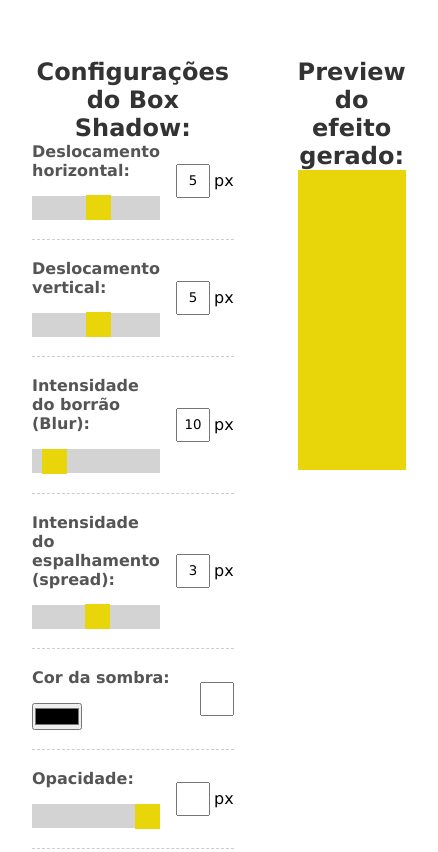
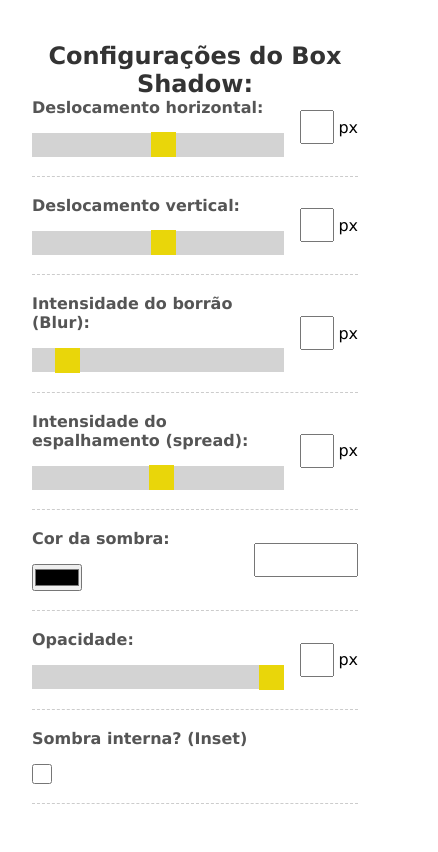
Before and after one commit to Lucaslandivar/shadow-box-generator, a plain HTML site: page index.html in a window 390 px wide. Shown: the top 852 px of the page, 438 px wide, since content can reach past the window. Drawn offline with Linux system fonts and the light colour scheme.

Commit message:
Setup for the new features.

```diff
--- a/CSS/styles.css
+++ b/CSS/styles.css
@@ -80,6 +80,17 @@ h2 {
     text-align: center;
 }
 
+/* *Novas funcionalidades */
+#color-value {
+    min-width: 100px;
+}
+
+#inset {
+    align-items: start;
+    height: 20px;
+    width: 20px;
+}
+
 /* *Preview */
 #box {
     width: 100%;
@@ -102,4 +113,36 @@ h2 {
     margin: 0 auto;
     border: 2px solid #e9d60a;
     padding: 1rem;
+    cursor: pointer;
 }
+
+#rules-area:hover {
+    background-color: #dfdfdf;
+}
+
+#copy-instructions {
+    font-family: italic;
+    margin-top: 1rem;
+}
+
+/* *Responsivo */
+@media(max-width: 425px) {
+    #box-shadow-generator {
+        flex-direction: column;
+    }
+
+    #controls-container,
+    #preview {
+        padding: 1rem 2rem;
+    }
+
+    #box {
+        width: 60%;
+        height: 200px;
+        margin: 0 auto;
+    }
+
+    #generated-rule {
+        margin-top: 2rem;
+    }
+}
--- a/JS/script.js
+++ b/JS/script.js
@@ -9,23 +9,33 @@ class BoxShadowGenerator {
         blurRef,
         spread,
         spreadRef,
+        color,
+        colorRef,
+        opacity,
+        opacityRef,
+        inset,
         previewBox,
         rule,
         webkitRule,
         mozRule
     ) {
-        this.horizontal = horizontal
-        this.horizontalRef = horizontalRef
-        this.vertical = vertical
-        this.verticalRef = verticalRef
-        this.blur = blur
-        this.blurRef = blurRef
-        this.spread = spread
-        this.spreadRef = spreadRef
-        this.previewBox = previewBox
-        this.rule = rule
-        this.webkitRule = webkitRule
-        this.mozRule = mozRule
+        this.horizontal = horizontal;
+        this.horizontalRef = horizontalRef;
+        this.vertical = vertical;
+        this.verticalRef = verticalRef;
+        this.blur = blur;
+        this.blurRef = blurRef;
+        this.spread = spread;
+        this.spreadRef = spreadRef;
+        this.color = color;
+        this.colorRef = colorRef;
+        this.opacity = opacity;
+        this.opacityRef = opacityRef;
+        this.inset = inset;
+        this.previewBox = previewBox;
+        this.rule = rule;
+        this.webkitRule = webkitRule;
+        this.mozRule = mozRule;
     }
 
     initialize() {
@@ -72,17 +82,25 @@ class BoxShadowGenerator {
 
 // ?Seleção de elementos
 // *Controles
-const horizontal = document.getElementById("horizontal");
-const horizontalRef = document.getElementById("horizontal-value");
-const vertical = document.getElementById("vertical");
-const verticalRef = document.getElementById("vertical-value");
-const blur = document.getElementById("blur");
-const blurRef = document.getElementById("blur-value");
-const spread = document.getElementById("spread");
-const spreadRef = document.getElementById("spread-value");
+const horizontal = document.querySelector("horizontal");
+const horizontalRef = document.querySelector("horizontal-value");
+const vertical = document.querySelector("vertical");
+const verticalRef = document.querySelector("vertical-value");
+const blur = document.querySelector("blur");
+const blurRef = document.querySelector("blur-value");
+const spread = document.querySelector("spread");
+const spreadRef = document.querySelector("spread-value");
+
+const color = document.querySelector("#color");
+const colorRef = document.querySelector("#color-value");
+
+const opacity = document.querySelector("#opacity");
+const opacityRef = document.querySelector("#opacity-value");
+
+const inset = document.querySelector("#inset");
 
 // *Preview
-const previewBox = document.getElementById("box");
+const previewBox = document.querySelector("box");
 
 // *Regras geradas
 const rule = document.querySelector("#rule span");
@@ -99,6 +117,11 @@ const boxShadow = new BoxShadowGenerator(
     blurRef,
     spread,
     spreadRef,
+    color,
+    colorRef,
+    opacity,
+    opacityRef,
+    inset,
     previewBox,
     rule,
     webkitRule,
--- a/index.html
+++ b/index.html
@@ -101,6 +101,7 @@
             <p id="webkit-rule">-webkit-box-shadow: <span>;</span></p>
             <p id="moz-rule">-moz-box-shadow: <span>;</span></p>
         </div>
+        <p id="copy-instructions">Clique no quadro acima para copiar as regras</p>
     </div>
 </body>
 </html>
```
